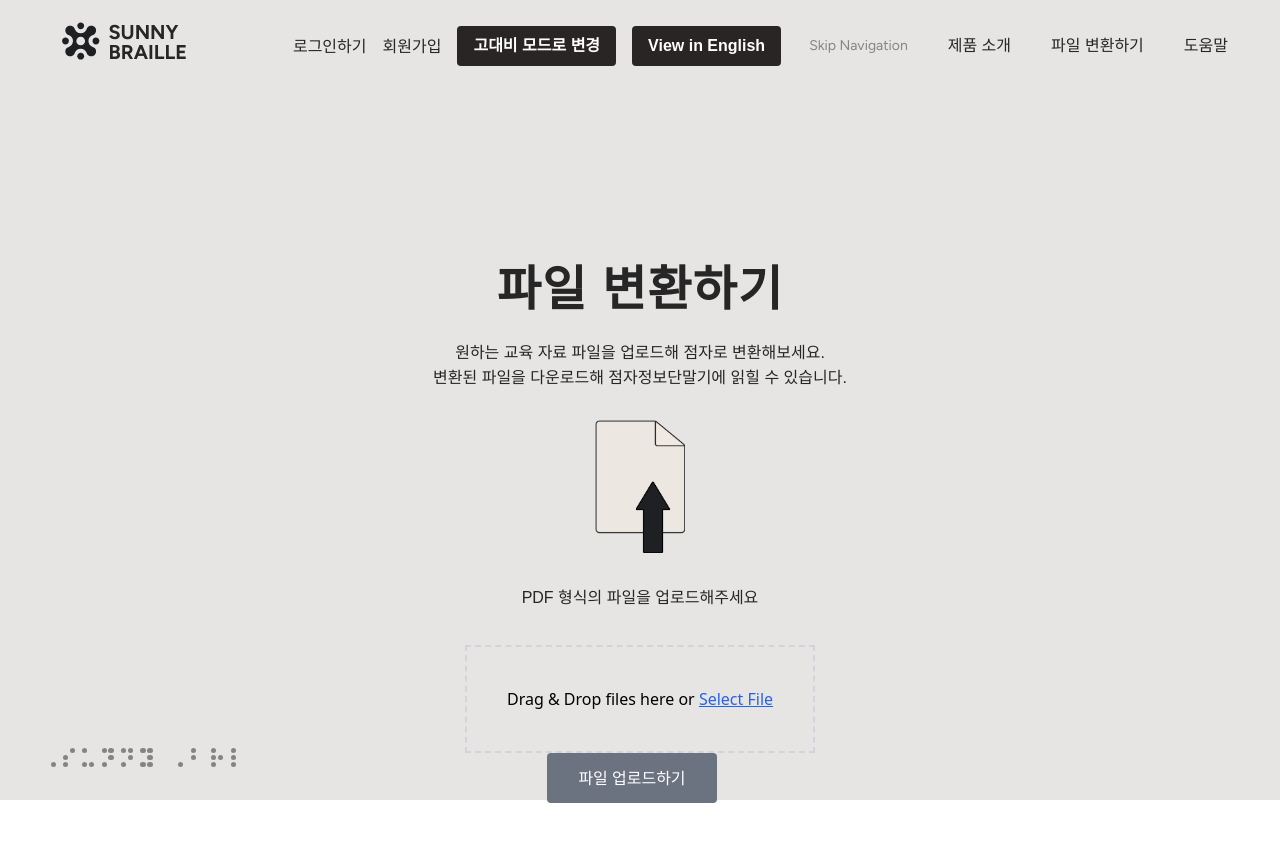
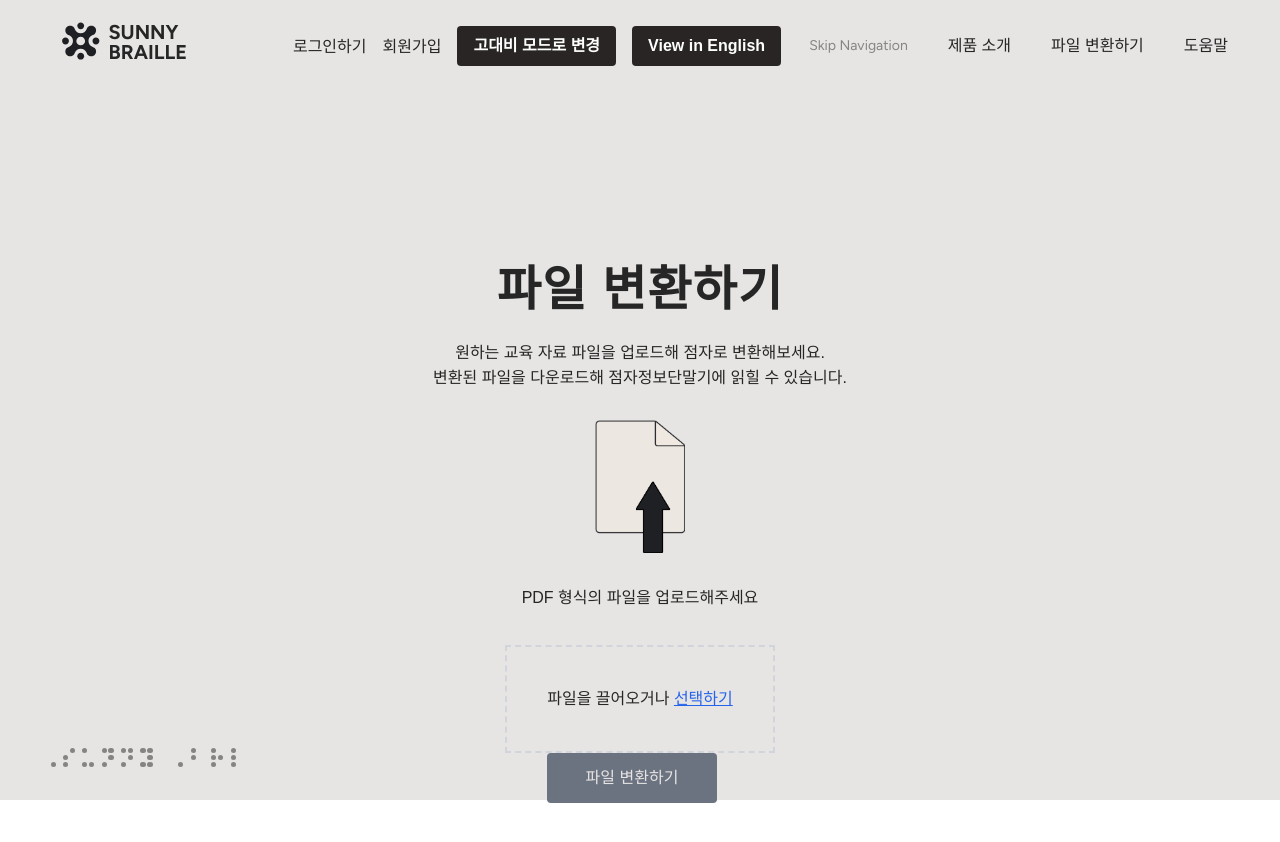
Before and after one commit to Sunflower-yonsei/Sunflower_FE, a React (Create React App) app in the folder my-app/: page /convert in a window 1280 px wide. Shown: the top 842 px of the page. Built offline with nearby package versions, Linux system fonts and the light colour scheme; a web font is replaced by a local one.

Commit message:
feat: uploadfile area language / highcontrast

```diff
--- a/my-app/src/components/UploadFileDragDrop.tsx
+++ b/my-app/src/components/UploadFileDragDrop.tsx
@@ -1,8 +1,15 @@
 import React, { useState, useRef } from "react";
+import { useLanguage } from "../LanguageContext";
+import { useHighContrast } from "./HighContrastMode";
+import { useNavigate } from "react-router-dom";
 
 const FileUploadDragDrop: React.FC = () => {
   const [selectedFile, setSelectedFile] = useState<File | null>(null);
   const fileInputRef = useRef<HTMLInputElement>(null);
+  const navigate = useNavigate(); // useNavigate 훅 사용
+  const { isHighContrast } = useHighContrast();
+  const { language } = useLanguage();
+  const textClassName = language === "ko" ? "font-kor" : "font-eng";
 
   const handleDrop = (e: React.DragEvent<HTMLDivElement>) => {
     e.preventDefault();
@@ -28,6 +35,11 @@ const FileUploadDragDrop: React.FC = () => {
           body: formData,
         });
         if (!response.ok) {
+          if (response.status === 401) {
+            alert("로그인 후 이용해주세요.");
+            navigate("/login");
+            return;
+          }
           throw new Error("File upload failed");
         }
         const data = await response.json();
@@ -46,19 +58,28 @@ const FileUploadDragDrop: React.FC = () => {
           className="cursor-pointer"
           aria-labelledby="fileLabel"
         >
-          <span id="fileLabel" className="sr-only">
-            파일 선택하기
+          <span id="fileLabel" className={`${textClassName} sr-only`}>
+            {language === "ko" ? "파일 선택하기" : "Select File"}{" "}
           </span>
           <div
             onDragOver={(e) => e.preventDefault()}
             onDrop={handleDrop}
-            className="border-2 border-dashed border-gray-300 p-10 text-center cursor-pointer"
+            className={`${textClassName} ${
+              isHighContrast ? "text-yellow-300" : "text-neutral-800"
+            } border-2 border-dashed border-gray-300 p-10 text-center cursor-pointer`}
           >
-            Drag & Drop files here or{" "}
-            <span className="text-blue-600 underline">Select File</span>
+            {language === "ko"
+              ? "파일을 끌어오거나"
+              : "Drag & Drop files here or"}{" "}
+            <span className={`${textClassName} text-blue-600 underline`}>
+              {language === "ko" ? "선택하기" : "Select File"}
+            </span>
           </div>
           {selectedFile && (
-            <div className="mt-4">Selected file: {selectedFile.name}</div>
+            <div className={`${textClassName} mt-4`}>
+              {language === "ko" ? "선택된 파일:" : "Selected File:"}{" "}
+              {selectedFile.name}
+            </div>
           )}
           <input
             type="file"
@@ -79,8 +100,12 @@ const FileUploadDragDrop: React.FC = () => {
             !selectedFile ? "bg-gray-500" : "bg-stone-800 hover:bg-stone-600"
           } rounded mr-4 flex justify-center items-center transition duration-300 ease-in-out`}
         >
-          <div className="text-white text-base font-medium leading-none">
-            파일 업로드하기
+          <div
+            className={`${textClassName} ${
+              isHighContrast ? "text-yellow-300" : "text-stone-200"
+            } text-base font-medium leading-none`}
+          >
+            {language === "ko" ? "파일 변환하기" : "Convert File"}
           </div>
         </button>
       </div>
```
